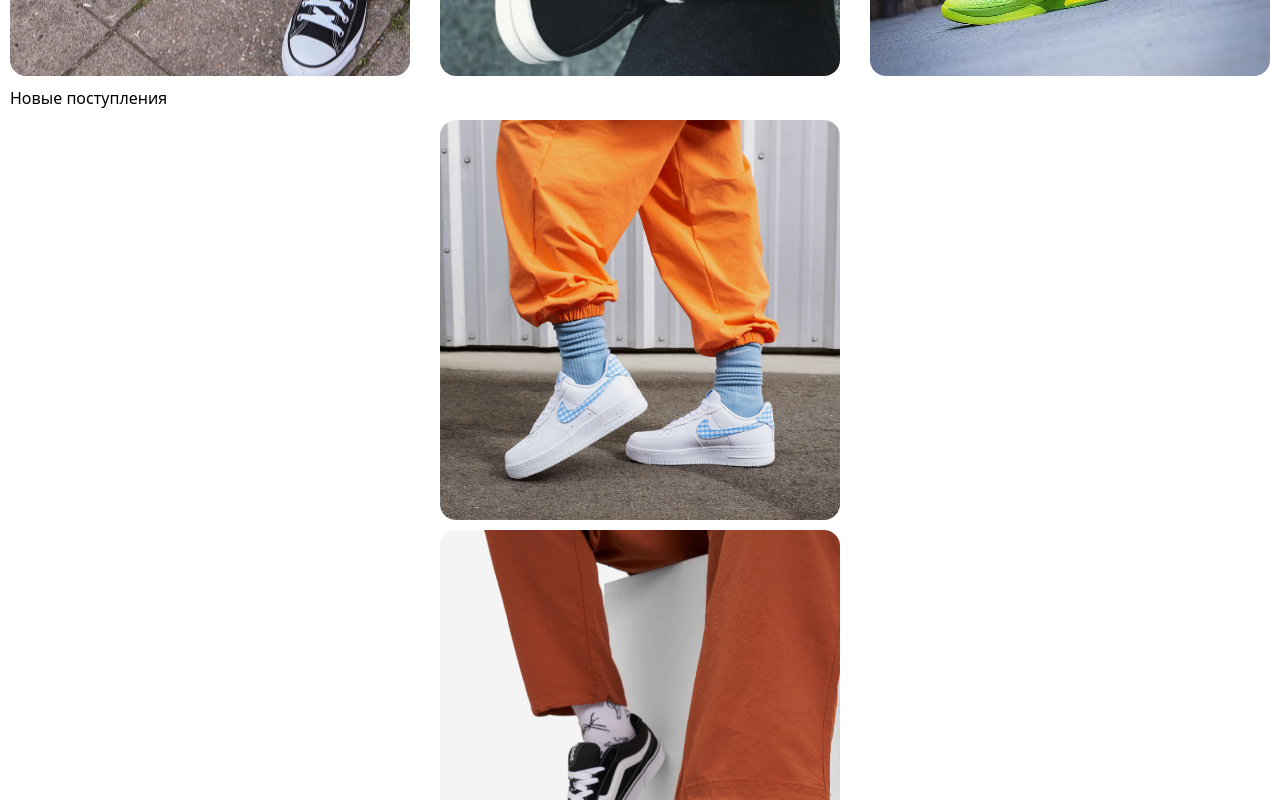
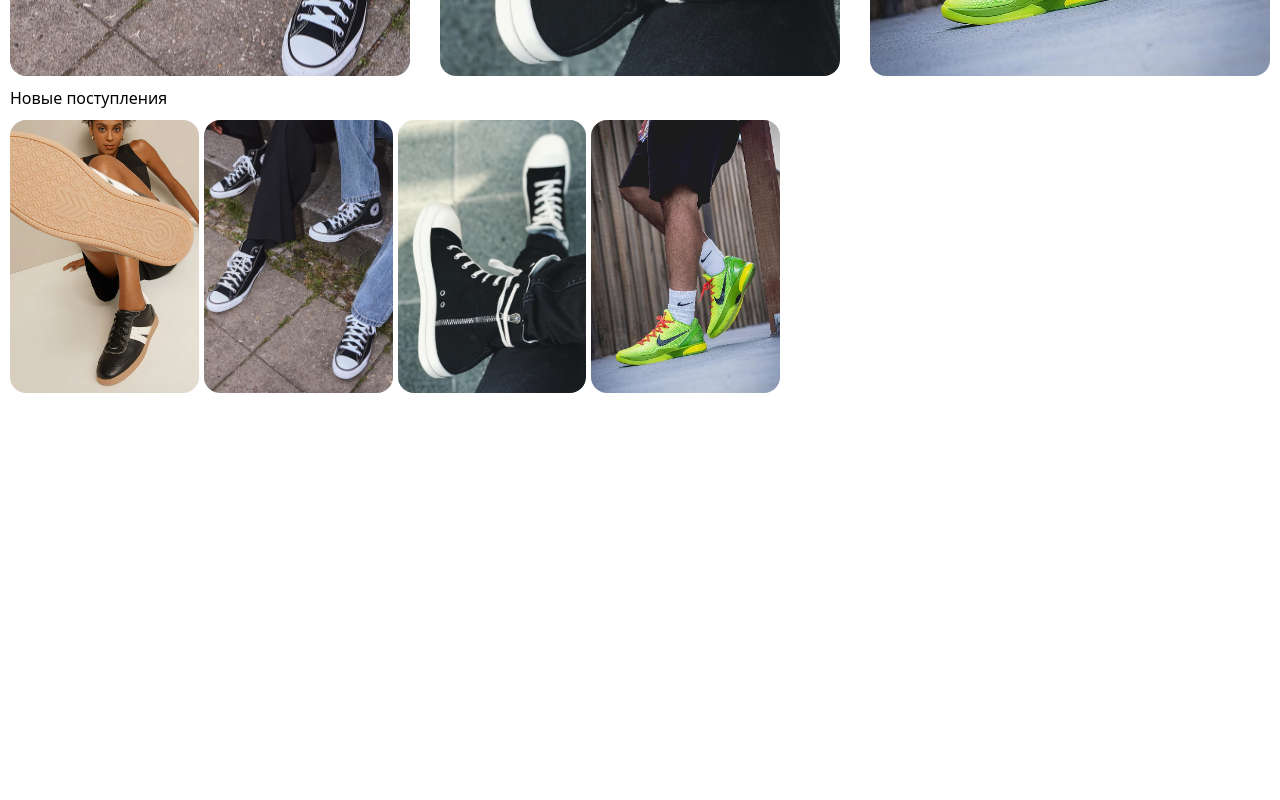
Before and after one commit to grigorisem/Shop, a React (Vite) app: page / in a window 1280 px wide. Shown: the part 1800-2600 px from the top of the page. After the commit the page ends 2193 px from the top, so only its background shows below. Built offline with nearby package versions, Linux system fonts and the light colour scheme.

Commit message:
newgoods grid

```diff
--- a/src/App.tsx
+++ b/src/App.tsx
@@ -19,6 +19,7 @@ const slides = [
     slide5,
     slide6,
 ];
+let newGoodsSlides = slides.slice(-4).map((x) => x);
 
 function App() {
 
@@ -54,7 +55,7 @@ function App() {
       </Goods>
       <NewGoods>
         {
-          slides.map(
+          newGoodsSlides.slice(-4).map(
             (s, index) => (
               <img
                 key={`newgoods-${index}`}
--- a/src/components/NewGoods.tsx
+++ b/src/components/NewGoods.tsx
@@ -10,11 +10,12 @@ export const NewGoods = ({children}:NewGoods) => {
     return (
         <>
             <div className="newgoods">
-                 <div className="m-[10px]">Новые поступления</div>
-                <div className="grid grid-cols-1 gap-[10px] justify-items-center">
+                <div className="m-[10px]">Новые поступления</div>
+                <div className="w-[calc(100%-500px)] pl-[10px]">
+                    <div className="grid grid-cols-4 gap-[5px] m-auto" >
                     {
                         newGoodsArray.map((newgood, index) => (
-                            <div className="max-w-[400px] max-h-[500px] w-full h-full" key={index}>
+                            <div className="max-w-[200px] max-h-[300px] w-full h-full" key={index}>
                                 {newgood}
                             </div>
                         )
@@ -22,6 +23,7 @@ export const NewGoods = ({children}:NewGoods) => {
                         )
                     }
                 </div>
+                </div>
             </div>
         </>
     )
```
